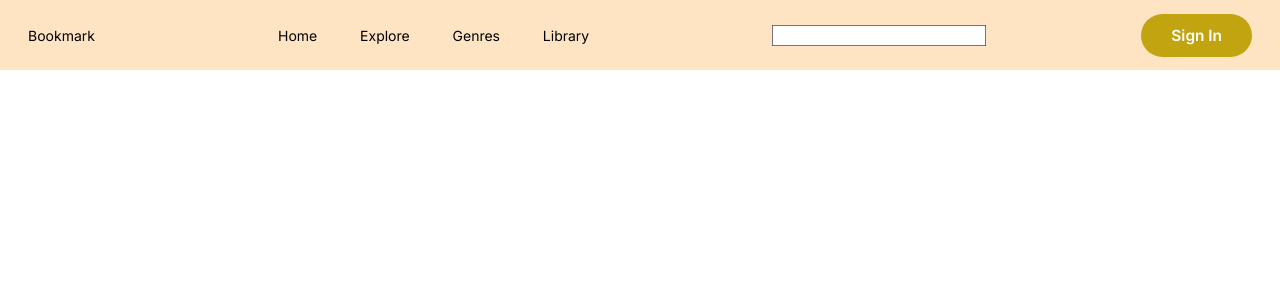
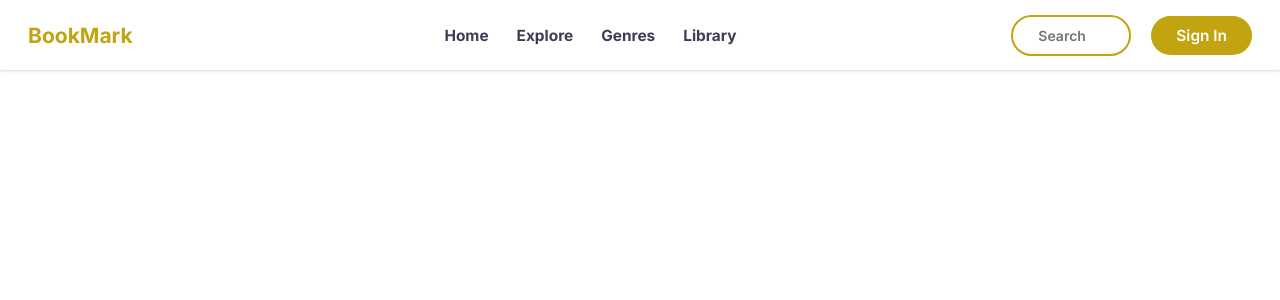
Before and after one commit to amori95917/online-bookshelf, a React (Create React App) app: page / in a window 1280 px wide. Shown: the top 300 px of the page. Built offline with nearby package versions, Linux system fonts and the light colour scheme.

Commit message:
Added comments and fixed styling

```diff
--- a/src/components/Nav.js
+++ b/src/components/Nav.js
@@ -2,15 +2,23 @@ import React, { useEffect, useRef, useState } from "react";
 import styled from "./Nav.module.css";
 import { BiSearch } from "react-icons/bi";
 import Button from "./button/Button";
+
 const Nav = () => {
   const [width, setwidth] = useState(0);
   const [showSearch, setshowSearch] = useState(false);
-  const ulref = useRef();
+  const ulRef = useRef();
 
+  // sets the current width of the screen
   const widthfunction = () => {
     setwidth(window.innerWidth);
   };
 
+  /**
+   * add event listener to the window
+   * checks if the current width >= 768
+   * if width >= 768, set the state to the opposite of what it currently is
+   * use the cleanup function to remove the eventlistener
+   */
   useEffect(() => {
     window.addEventListener("resize", widthfunction);
     if (showSearch && width >= 768) {
@@ -19,34 +27,39 @@ const Nav = () => {
     return () => window.removeEventListener("resize", widthfunction);
   }, [width, showSearch]);
 
+  //!todo : change pageyoffset to scrollx
   useEffect(() => {
     if (width <= 768) {
       let prevScrollpos = window.pageYOffset;
       window.onscroll = function () {
         let currentScrollPos = window.pageYOffset;
         if (prevScrollpos > currentScrollPos) {
-          ulref.current.style.top = "70px";
+          ulRef.current.style.top = "70px";
         } else {
-          ulref.current.style.top = "-80px";
+          ulRef.current.style.top = "-80px";
         }
         prevScrollpos = currentScrollPos;
       };
     }
   }, [width]);
 
-  const handlesearchbar = () => {
+  //set the state when the user clicks on the search icon
+  const handleSearch = () => {
     setshowSearch((state) => !state);
   };
 
   return (
-    <>
     <nav className={styled.navbar}>
-        <div className={styled.searchicon} onClick={handlesearchbar}>
-          <BiSearch size="20px" />
+      <div className={styled["search-icon"]} onClick={handleSearch}>
+        <BiSearch size="25px" color="#c2a410" />
       </div>
-        <p className={styled.logo}>Bookmark</p>
+
+      <p className={styled.logo}>BookMark</p>
+
       <Button className={styled.btnlog}> Sign In</Button>
-        <ul className={styled.navitems} ref={ulref}>
+
+      {/*use Link for li */}
+      <ul className={styled["nav-items"]} ref={ulRef}>
         <li>
           <a href="/">Home</a>
         </li>
@@ -61,18 +74,17 @@ const Nav = () => {
         </li>
       </ul>
 
+      {/* if showSearch is true apply the appropriate class */}
       <div
-          id="search"
         className={
-            showSearch ? `${styled.searchbar}` : `${styled.nosearchbar}`
+          showSearch ? `${styled.searchbar}` : `${styled["desktop-search-bar"]}`
         }
       >
         <form>
-            <input type="text" />
+          <input type="text" placeholder="Search" />
         </form>
       </div>
     </nav>
-    </>
   );
 };
 
--- a/src/components/Nav.module.css
+++ b/src/components/Nav.module.css
@@ -4,91 +4,109 @@
   align-items: center;
   position: fixed;
   height: 70px;
-  background-color: bisque;
+  background-color: white;
   padding: 0 2rem;
   width: 100%;
   z-index: 10;
+  box-shadow: rgba(0, 0, 0, 0.1) 0px 1px 3px 0px,
+    rgba(0, 0, 0, 0.06) 0px 1px 2px 0px;
 }
 
-.navitems {
+.logo {
+  font-size: 1.5rem;
+  font-weight: bold;
+  color: #c2a410;
+}
+
+.nav-items {
   position: absolute;
-  background-color: burlywood;
   top: 70px;
   left: 0;
+  width: 100%;
+  padding: 2rem 4rem;
   display: flex;
-  justify-content: space-between;
+  justify-content: space-evenly;
   align-items: center;
-  width: 100%;
-  padding: 2rem;
   list-style: none;
+  background-color: #f2f2f2;
   z-index: 2;
+  box-shadow: rgba(0, 0, 0, 0.1) 0px 1px 3px 0px,
+    rgba(0, 0, 0, 0.06) 0px 1px 2px 0px;
 }
 
-.navitems li a {
+.nav-items li a {
   text-decoration: none;
-  color: #000;
+  color: #3f3d56;
+  font-weight: 700;
+  font-size: 1.1rem;
 }
 
 .searchbar {
   position: absolute;
-  top: 75px;
+  top: 70px;
   left: 0;
   z-index: 3;
+  background-color: rgb(226, 226, 226);
+  height: 80px;
   width: 100%;
+  display: flex;
+  justify-content: center;
+  align-items: center;
 }
 
-.searchbar input {
-  padding: 1rem;
-  width: 100%;
+.searchbar form {
+  width: 80%;
+  margin: 0 auto;
 }
 
-.nosearchbar {
+.searchbar input,
+.desktop-search-bar input {
+  border: 2px solid #c2a410;
+  border-radius: 50px;
+  padding: 10px 25px;
+  width: 100%;
+  color: #c2a410;
+  font-weight: 600;
+}
+
+.desktop-search-bar {
   display: none;
 }
 
 @media (min-width: 768px) {
-  .searchicon {
-    position: absolute;
-    left: -100px;
+  .search-icon {
+    /* position: absolute;
+    left: -100px; */
+    display: none;
   }
 
-  .nosearchbar {
+  .desktop-search-bar {
     display: grid;
-    background-color: red;
+    width: 50%;
   }
 
-  /* .searchbar {
-    display: grid;
-    position: relative;
-    top: 0;
-    width: 50%;
-    visibility: visible;
-  }
-
-  #search {
-    display: block;
-  } */
   .btnlog {
     order: 1;
   }
 }
 
 @media (min-width: 900px) {
-  .navitems {
+  .navbar {
+    justify-content: space-around;
+  }
+  .nav-items {
     position: relative;
     width: 30%;
     top: 0px !important;
     background: none;
+    box-shadow: none;
+    gap: 2rem;
+    margin-left: auto;
   }
 
-  /* .nosearchbar {
-    width: 300px;
+  .desktop-search-bar {
+    width: 120px;
+    margin-left: auto;
+    margin-right: 20px;
   }
-  .nosearchbar form {
-    width: 100%;
-  }
-
-  .nosearchbar form input {
-    width: 100%;
-  } */
 }
--- a/src/components/button/Button.module.css
+++ b/src/components/button/Button.module.css
@@ -3,7 +3,7 @@
   color: white;
   font-weight: 600;
   font-size: 1.1rem;
-  padding: 12px 30px;
+  padding: 10px 25px;
   border: none;
   border-radius: 50px;
 }
```
Lines whose indentation alone changed are shown as unchanged.
